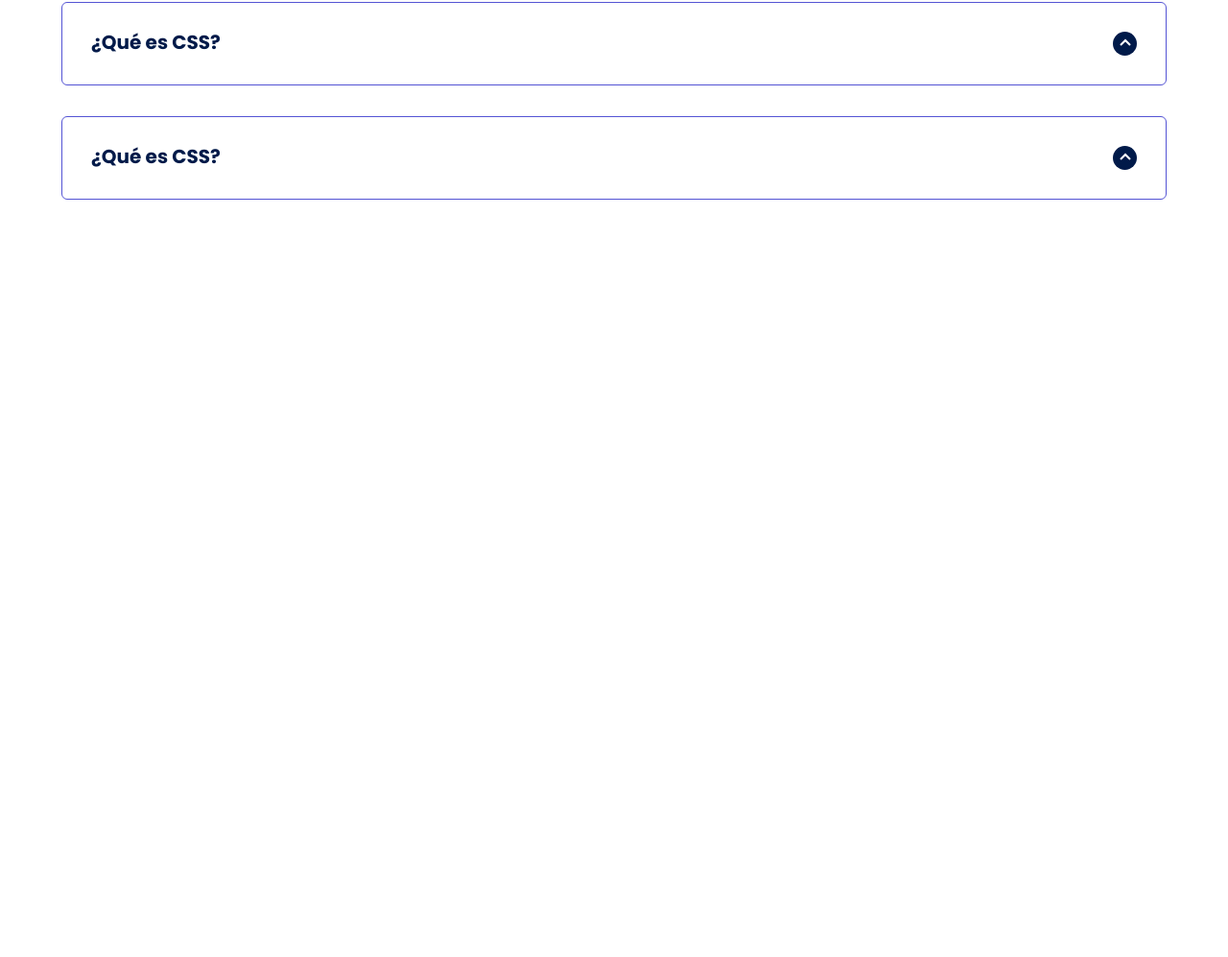
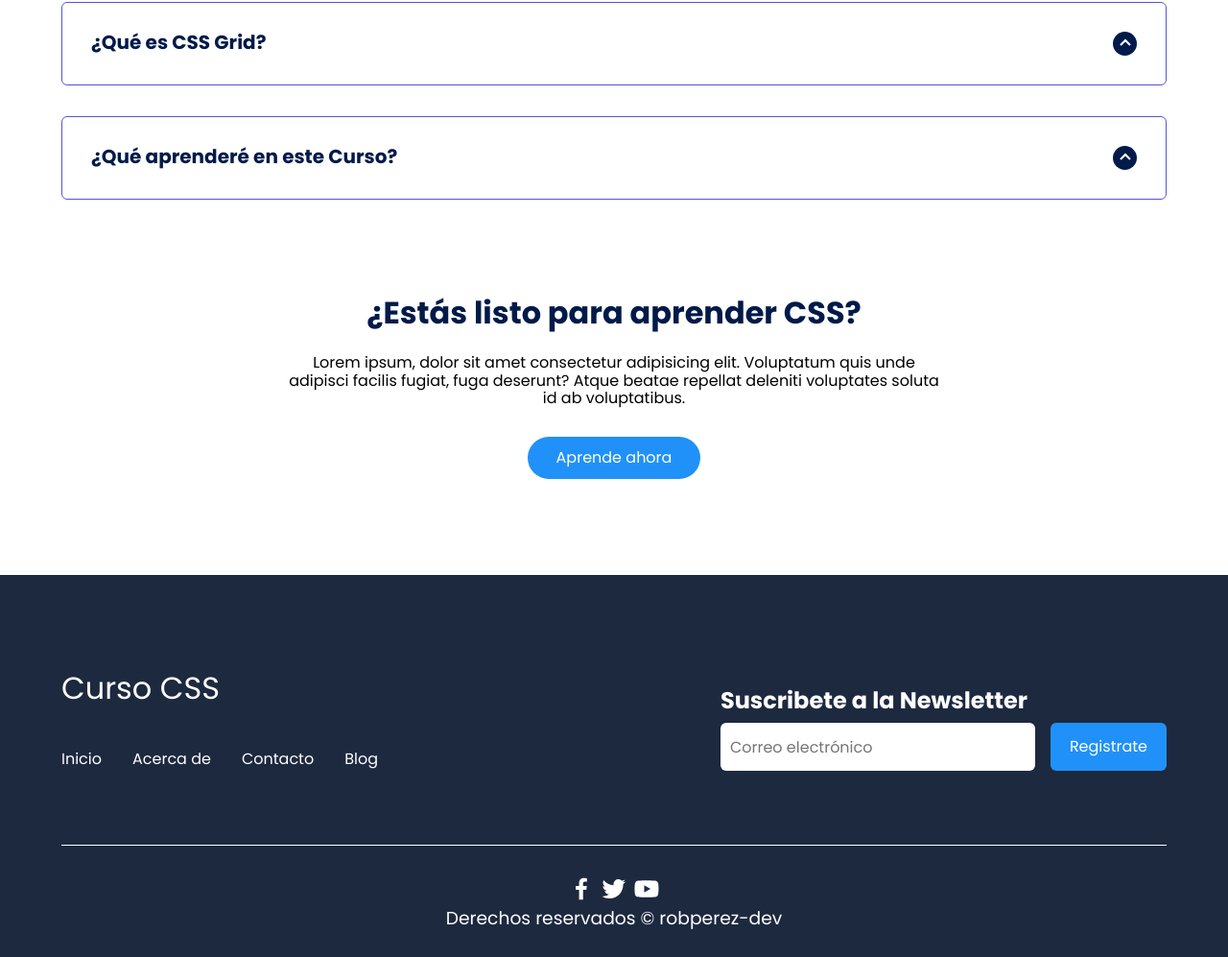
Before and after one commit to robperez-dev/robperez-dev.github.io, a plain HTML site: page index.html in a window 1280 px wide. Shown: the part 3427-4424 px from the top of the page at 96% size. Before the commit the page ends 3835 px from the top, so only its background shows below. Drawn offline with Linux system fonts and the light colour scheme; a web font is replaced by a local one.

Commit message:
Add Footer Add Questions JS

```diff
--- a/css/styles.css
+++ b/css/styles.css
@@ -325,7 +325,7 @@ body {
 
 .questions__padding{
   padding: 0;
-  transition: padding .2s;
+  transition: padding .3s;
   border: 1px solid #5454d4;
   border-radius: 6px;
 }
@@ -366,8 +366,129 @@ body {
 .questions__show{
   text-align: left;
   height: 0;
+  transition: height .3s;
 }
 
 .questions__img{
   display: block;
 }
+
+.questions__copy{
+  width: 60%;
+  margin: 0 auto;
+  margin-bottom: 30px;
+}
+/*FOOTER*/
+.footer{
+  background-color: #1d293f;
+}
+.footer__title{
+  font-weight: 300;
+  font-size: 2rem;
+  margin-bottom:30px;
+}
+.footer__title, .footer__newsletter{
+  color: #fff;
+
+}
+
+.footer__container{
+  display: flex;
+  justify-content: space-between;
+  align-items: center;
+  border-bottom: 1px solid #fff;
+  padding-bottom: 60px;
+
+}
+
+.nav--footer{
+  padding-bottom: 20px;
+  display: grid;
+  gap: 1em;
+  grid-auto-flow: row;
+  height: 100%;
+}
+
+.nav__link--footer{
+  display: flex;
+  margin: 0;
+  margin-right: 20px;
+  flex-wrap: wrap;
+}
+
+.footer__inputs{
+  margin-top: 10px;
+  display: flex;
+  overflow: hidden;
+}
+.footer__input{
+  background-color: #fff;
+  height: 50px;
+  display: block;
+  padding-left: 10px;
+  border-radius: 6px;
+  font-size: 1rem;
+  outline:none;
+  border: none;
+  margin-right: 16px;
+}
+
+.footer__submit{
+  margin-left: auto;
+  display: inline-block;
+  height: 50px;
+  padding: 0 20px;
+  background-color: #2091f9;
+  border: none;
+  font-size: 1rem;
+  color: #fff;
+  border-radius: 6px;
+}
+
+.footer__copy{
+  --padding-container: 30px 0;
+  text-align: center;
+  color: #fff;
+
+}
+
+.footer__copyright{
+  font-weight: 300;
+
+}
+
+.footer__icons{
+  margin-bottom: 10px;
+}
+
+.footer__img{
+  width: 30px;
+}
+
+/*media queries*/
+@media (max-width:800px){
+  .nav__menu{
+    display: block;
+  }
+  .nav__link--menu{
+    position: fixed;
+    background-color: #000;
+    top: 0;
+    left:0;
+    height: 100%;
+    width:100%;
+    display: flex;
+    flex-direction: column;
+    justify-content: space-evenly;
+    align-items: center;
+    z-index: 100;
+    opacity: 0;
+    pointer-events: none;
+    transition: .7s opacity;
+  }
+  .nav__link--show{
+    --show:block;
+    opacity: 1;
+    pointer-events: unset;
+  }
+}
--- a/index.html
+++ b/index.html
@@ -226,7 +226,7 @@
 
                 <article class="questions__padding">
                     <div class="questions__answer">
-                        <h3 class="questions__title">¿Qué es CSS?
+                        <h3 class="questions__title">¿Qué es CSS Grid?
                             <span class="questions__arrow">
                                 <img src="./images/arrow.svg" alt="" class="questions__img">
                             </span>
@@ -247,7 +247,7 @@
 
                 <article class="questions__padding">
                     <div class="questions__answer">
-                        <h3 class="questions__title">¿Qué es CSS?
+                        <h3 class="questions__title">¿Qué aprenderé en este Curso?
                             <span class="questions__arrow">
                                 <img src="./images/arrow.svg" alt="" class="questions__img">
                             </span>
@@ -266,10 +266,57 @@
                     </div>
                 </article>
             </section>
+            <section class="questions__offer">
+                <h2 class="subtitle">¿Estás listo para aprender CSS?</h2>
+                <p class="questions__copy">
+                    Lorem ipsum, dolor sit amet consectetur adipisicing elit.
+                    Voluptatum quis unde adipisci facilis fugiat, fuga deserunt?
+                    Atque beatae repellat deleniti voluptates soluta id ab voluptatibus.
+                </p>
+                <a href="#" class="cta">Aprende ahora</a>
+            </section>
+
         </section>
 
     </main>
+    <footer class="footer">
+        <section class="footer__container container">
+            <nav class="nav nav--footer">
+                <h2 class="footer__title">Curso CSS</h2>
+                <ul class="nav__link">
+                    <li class="nav__items">
+                        <a href="#" class="nav__links">Inicio</a>
+                    </li>
+                    <li class="nav__items">
+                        <a href="#" class="nav__links">Acerca de</a>
+                    </li>
+                    <li class="nav__items">
+                        <a href="#" class="nav__links">Contacto</a>
+                    </li>
+                    <li class="nav__items">
+                        <a href="#" class="nav__links">Blog</a>
+                    </li>
+                </ul>
+            </nav>
+            <form class="footer__form">
+                <h2 class="footer__newsletter">Suscribete a la Newsletter</h2>
+                <div class="footer__inputs">
+                    <input type="email" class="footer__input" placeholder="Correo electrónico">
+                    <input type="submit" value="Registrate" class="footer__submit">
+                </div>
+            </form>
+        </section>
+        <section class="footer__copy container">
+            <div class="footer__social">
+                <a href="#" class="footer__icons"><img src="./images/facebook.svg" alt="" class="footer__img"></a>
+                <a href="#" class="footer__icons"><img src="./images/twitter.svg" alt="" class="footer__img"></a>
+                <a href="#" class="footer__icons"><img src="./images/youtube.svg" alt="" class="footer__img"></a>
+            </div>
+            <h3 class="footer__copyright">Derechos reservados &copy; robperez-dev</h3>
+        </section>
+    </footer>
     <script src="./js/slider.js"></script>
+    <script src="./js/questions.js"></script>
 </body>
 
 </html>
--- /dev/null
+++ b/js/questions.js
@@ -0,0 +1,18 @@
+(function(){
+  const titleQuestions=[...document.querySelectorAll('.questions__title')];
+  titleQuestions.forEach(question=>{
+    question.addEventListener('click',()=>{
+      let height=0;
+      const answer=question.nextElementSibling;
+      let addPadding =question.parentElement.parentElement;
+
+      addPadding.classList.toggle('questions__padding--add');
+      question.children[0].classList.toggle('questions__arrow--rotate');
+
+      if (answer.clientHeight===0){
+        height=answer.scrollHeight;
+      }
+      answer.style.height=`${height}px`;
+    });
+  });
+})();
```
